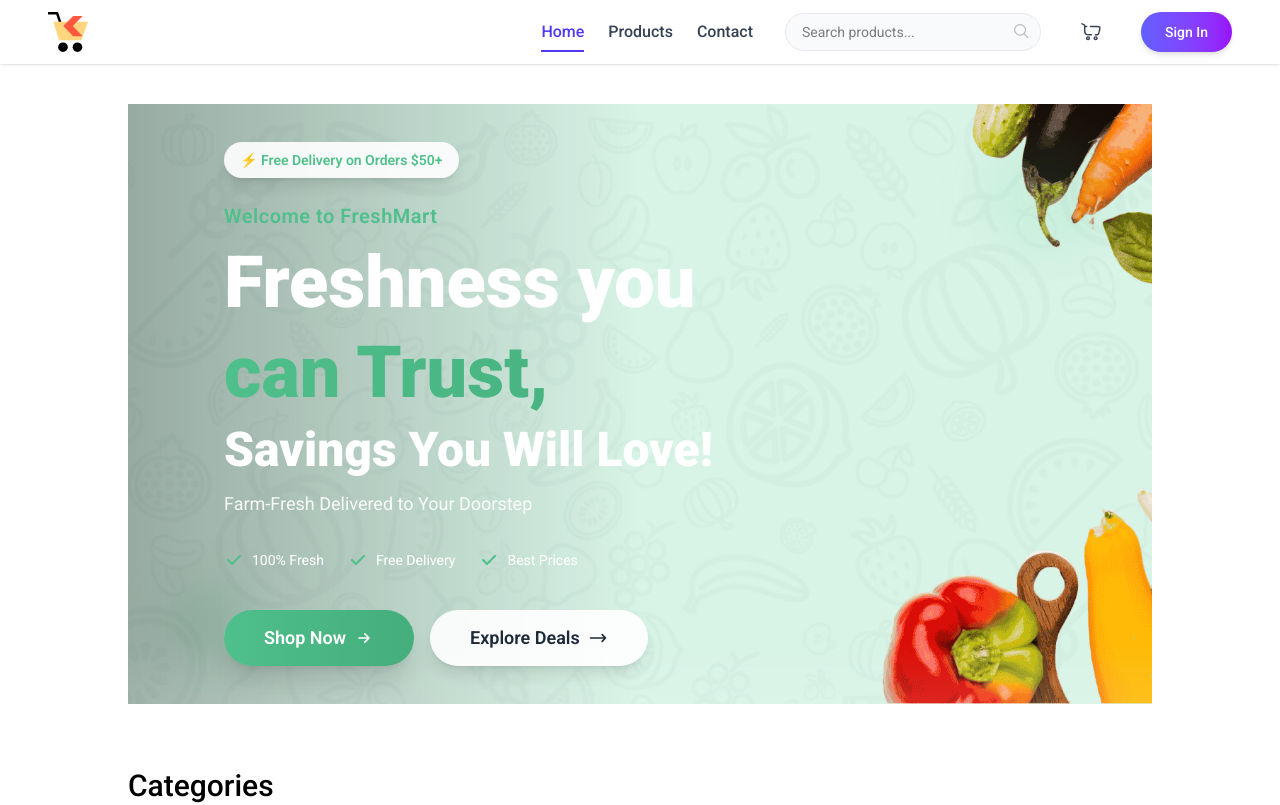
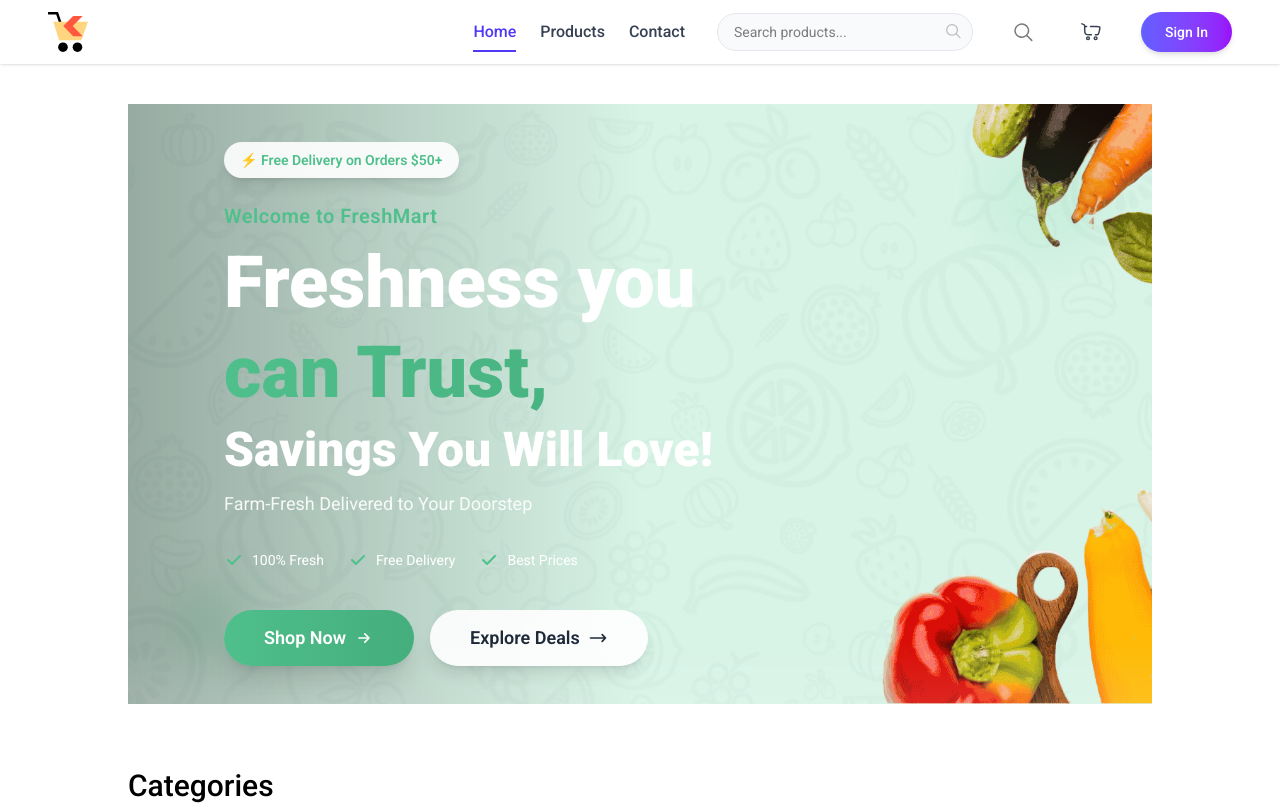
Before and after one commit to biruk1122/Ecommerce-MERN, a React (Vite) app in the folder frontend/: page / in a window 1280 px wide. Shown: the top 805 px of the page. Built offline with nearby package versions, Linux system fonts and the light colour scheme; a web font is replaced by a local one.

Commit message:
updating the header and cart page

```diff
--- a/frontend/src/components/Navbar.jsx
+++ b/frontend/src/components/Navbar.jsx
@@ -104,7 +104,7 @@ function Navbar() {
                     {/* Compact search icon for medium screens */}
                     <button
                         onClick={() => setSearchOpen(!searchOpen)}
-                        className="lg:hidden p-2 hover:bg-gray-100 rounded-full transition-colors duration-200"
+                        className="hidden lg:flex p-2 hover:bg-gray-100 rounded-full transition-colors duration-200"
                     >
                         <img src={assets.search_icon} alt='search' className="w-5 h-5" />
                     </button>
@@ -112,7 +112,7 @@ function Navbar() {
                     {/* Cart with animation - FOR DESKTOP */}
                     <div
                         onClick={() => navigate('/cart')}
-                        className="relative cursor-pointer group"
+                        className="relative cursor-pointer group hidden lg:block"
                     >
                         <div className="p-2 hover:bg-gray-100 rounded-full transition-colors duration-200">
                             <img
--- a/frontend/src/pages/Cart.jsx
+++ b/frontend/src/pages/Cart.jsx
@@ -68,8 +68,8 @@ const Cart = () => {
                             </div>
                         </div>
                         <p className="text-center">{currency}{product.offerPrice * product.quantity}</p>
-                        <button onClick={() => removeFromCart()} className="cursor-pointer mx-auto">
-                           <img src={assets.refresh_icon} alt="remove" className="inline-block w-6 h-6"/>
+                        <button onClick={() => removeFromCart(product._id)} className="cursor-pointer mx-auto">
+                           <img src={assets.remove_icon} alt="remove" className="inline-block w-6 h-6"/>
                         </button>
                     </div>)
                 )}
```
